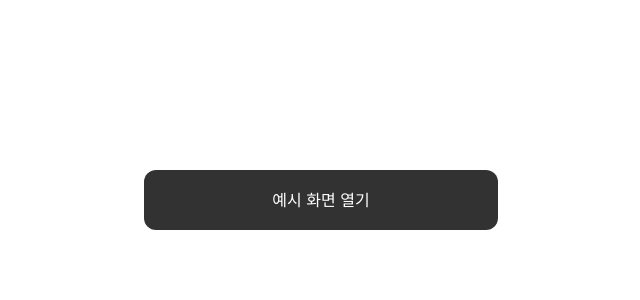
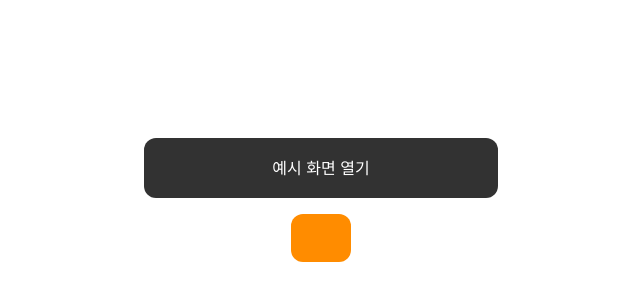
Before and after one commit to dandicare/doedorok, a Next.js app in the folder apps/web/: page / in a window 1280 px wide. Shown: the part 200-500 px from the top of the page, without its empty margins (319-959 px from the left). Built offline with nearby package versions, Linux system fonts and the light colour scheme; a web font is replaced by a local one.

Commit message:
feat: editable-text

```diff
--- a/apps/web/app/example/page.tsx
+++ b/apps/web/app/example/page.tsx
@@ -3,8 +3,8 @@ import type { JSX } from "react";
 export default function ExamplePage(): JSX.Element {
   return (
     <main className="p-6">
-      <h1 className="text-title-s m-0">예시 페이지</h1>
-      <p className="text-body-m-r mt-3 opacity-80">
+      <h1 className="typo-title-s m-0">예시 페이지</h1>
+      <p className="typo-body-m-r mt-3 opacity-80">
         이 화면은 WebView에서 “새 앱 화면(스택)”으로 열린 웹 페이지입니다.
       </p>
     </main>
--- a/apps/web/app/globals.css
+++ b/apps/web/app/globals.css
@@ -33,120 +33,109 @@ body {
   }
 
   /* Display */
-  .text-display-xl {
+  .typo-display-xl {
     font-size: 40px;
     line-height: 50px; /* 125% */
     font-weight: 700;
   }
-  .text-display-l {
+  .typo-display-l {
     font-size: 40px;
     line-height: 50px; /* 125% */
     font-weight: 700;
   }
-  .text-display-m {
+  .typo-display-m {
     font-size: 36px;
     line-height: 45px; /* 125% */
     font-weight: 700;
   }
-  .text-display-s {
+  .typo-display-s {
     font-size: 36px;
     line-height: 45px; /* 125% */
     font-weight: 600;
   }
 
   /* Title */
-  .text-title-xl {
+  .typo-title-xl {
     font-size: 32px;
     line-height: 40px; /* 125% */
     font-weight: 700;
   }
-  .text-title-l {
+  .typo-title-l {
     font-size: 28px;
     line-height: 35px; /* 125% */
     font-weight: 700;
   }
-  .text-title-m {
+  .typo-title-m {
     font-size: 24px;
     line-height: 30px; /* 125% */
     font-weight: 700;
   }
-  .text-title-s {
+  .typo-title-s {
     font-size: 20px;
     line-height: 25px; /* 125% */
     font-weight: 700;
   }
 
   /* Body */
-  .text-body-xl-m {
+  .typo-body-xl-m {
     font-size: 18px;
     line-height: 24px;
     font-weight: 500;
   }
-  .text-body-xl-r {
+  .typo-body-xl-r {
     font-size: 18px;
     line-height: 24px;
     font-weight: 400;
   }
-  .text-body-l-m {
+  .typo-body-l-m {
     font-size: 16px;
     line-height: 24px;
     font-weight: 500;
   }
-  .text-body-l-r {
+  .typo-body-l-r {
     font-size: 16px;
     line-height: 24px;
     font-weight: 400;
   }
-  .text-body-m-m {
+  .typo-body-m-m {
     font-size: 14px;
     line-height: 20px;
     font-weight: 500;
   }
-  .text-body-m-r {
+  .typo-body-m-r {
     font-size: 14px;
     line-height: 20px;
     font-weight: 400;
   }
 
   /* Button */
-  .text-button-l {
+  .typo-button-l {
     font-size: 16px;
     line-height: 24px;
     font-weight: 400;
   }
-  .text-button-m {
+  .typo-button-m {
     font-size: 14px;
     line-height: 20px;
     font-weight: 400;
   }
-  .text-button-s {
+  .typo-button-s {
     font-size: 12px;
     line-height: 20px;
     font-weight: 400;
   }
 
   /* Label */
-  .text-label-l {
+  .typo-label-l {
     font-size: 12px;
     line-height: 20px;
     font-weight: 500;
   }
-  .text-label-m {
+  .typo-label-m {
     font-size: 12px;
     line-height: 20px;
     font-weight: 400;
   }
-}
-
-* {
-  box-sizing: border-box;
-  padding: 0;
-  margin: 0;
-}
-
-a {
-  color: inherit;
-  text-decoration: none;
 }
 
 .imgDark {
--- a/apps/web/app/page.tsx
+++ b/apps/web/app/page.tsx
@@ -4,7 +4,7 @@ import React, { useCallback } from "react";
 import { useRouter } from "next/navigation";
 import { isInReactNativeWebView, navigateNative } from "../lib/native-bridge";
 import { Button } from "../src/ui/button";
-
+import { EditableText } from "../src/ui/editable-text";
 export default function Home(): React.JSX.Element {
   const router = useRouter();
 
@@ -19,12 +19,13 @@ export default function Home(): React.JSX.Element {
   }, [router]);
 
   return (
-    <main className="min-h-screen grid place-items-center p-6">
+    <main className="min-h-screen w-full flex flex-col gap-4 items-center justify-center">
       <Button
         onClick={onGo}
       >
         예시 화면 열기
       </Button>
+      <EditableText defaultValue="123" />
     </main>
   );
 }
--- a/apps/web/src/ui/button.tsx
+++ b/apps/web/src/ui/button.tsx
@@ -12,7 +12,7 @@ export function Button({
   ...props
 }: ButtonProps) {
   const base =
-    "text-button-l text-white inline-flex h-[60px] w-[354px] items-center justify-center rounded-[12px] px-5 py-3.5 bg-[#323232]";
+    "typo-button-l text-white inline-flex h-[60px] w-[354px] items-center justify-center rounded-[12px] px-5 py-3.5 bg-[#323232]";
 
   return (
     <button
--- /dev/null
+++ b/apps/web/src/ui/editable-text.tsx
@@ -0,0 +1,66 @@
+import React, { useEffect, useMemo, useRef, useState } from "react";
+import { cn } from "tailwind-variants";
+
+type EditableTextProps = {
+  value?: string;
+  defaultValue?: string;
+  placeholder?: string;
+  className?: string;
+  onValueChange?: (value: string) => void;
+};
+
+export function EditableText({
+  value,
+  defaultValue = "",
+  placeholder,
+  className,
+  onValueChange,
+}: EditableTextProps) {
+  const isControlled = value != null;
+  const [uncontrolledValue, setUncontrolledValue] = useState(defaultValue);
+  const text = useMemo(
+    () => (isControlled ? String(value ?? "") : String(uncontrolledValue ?? "")),
+    [isControlled, uncontrolledValue, value]
+  );
+
+  const ref = useRef<HTMLDivElement | null>(null);
+
+  // controlled일 때 외부 value 변경을 DOM에 반영
+  useEffect(() => {
+    if (!isControlled) return;
+    const el = ref.current;
+    if (!el) return;
+    if ((el.textContent ?? "") !== text) el.textContent = text;
+  }, [isControlled, text]);
+
+  const base =
+    "typo-display-s inline-block min-w-[60px] h-[48px] rounded-xl bg-[#FF8C00] text-[#FFEFCB] px-[14px] leading-[48px] outline-none whitespace-pre";
+
+  const isEmpty = text.length === 0;
+
+  return (
+    <span className="relative inline-block">
+      {isEmpty && placeholder ? (
+        <span className="pointer-events-none absolute left-[14px] top-1/2 -translate-y-1/2 opacity-60 typo-display-s text-[#FFEFCB]">
+          {placeholder}
+        </span>
+      ) : null}
+      <div
+        ref={ref}
+        role="textbox"
+        aria-multiline="false"
+        contentEditable
+        suppressContentEditableWarning
+        className={cn(base, className)}
+        onKeyDown={(e) => {
+          if (e.key === "Enter") e.preventDefault();
+        }}
+        onInput={(e) => {
+          const next = e.currentTarget.textContent ?? "";
+          if (!isControlled) setUncontrolledValue(next);
+          onValueChange?.(next);
+        }}
+      />
+    </span>
+  );
+}
--- a/apps/web/tailwind.config.ts
+++ b/apps/web/tailwind.config.ts
@@ -2,6 +2,7 @@ const config = {
   content: [
     "./app/**/*.{js,ts,jsx,tsx,mdx}",
     "./components/**/*.{js,ts,jsx,tsx,mdx}",
+    "./src/**/*.{js,ts,jsx,tsx,mdx}",
     "../../packages/ui/src/**/*.{js,ts,jsx,tsx}",
   ],
 };
```
